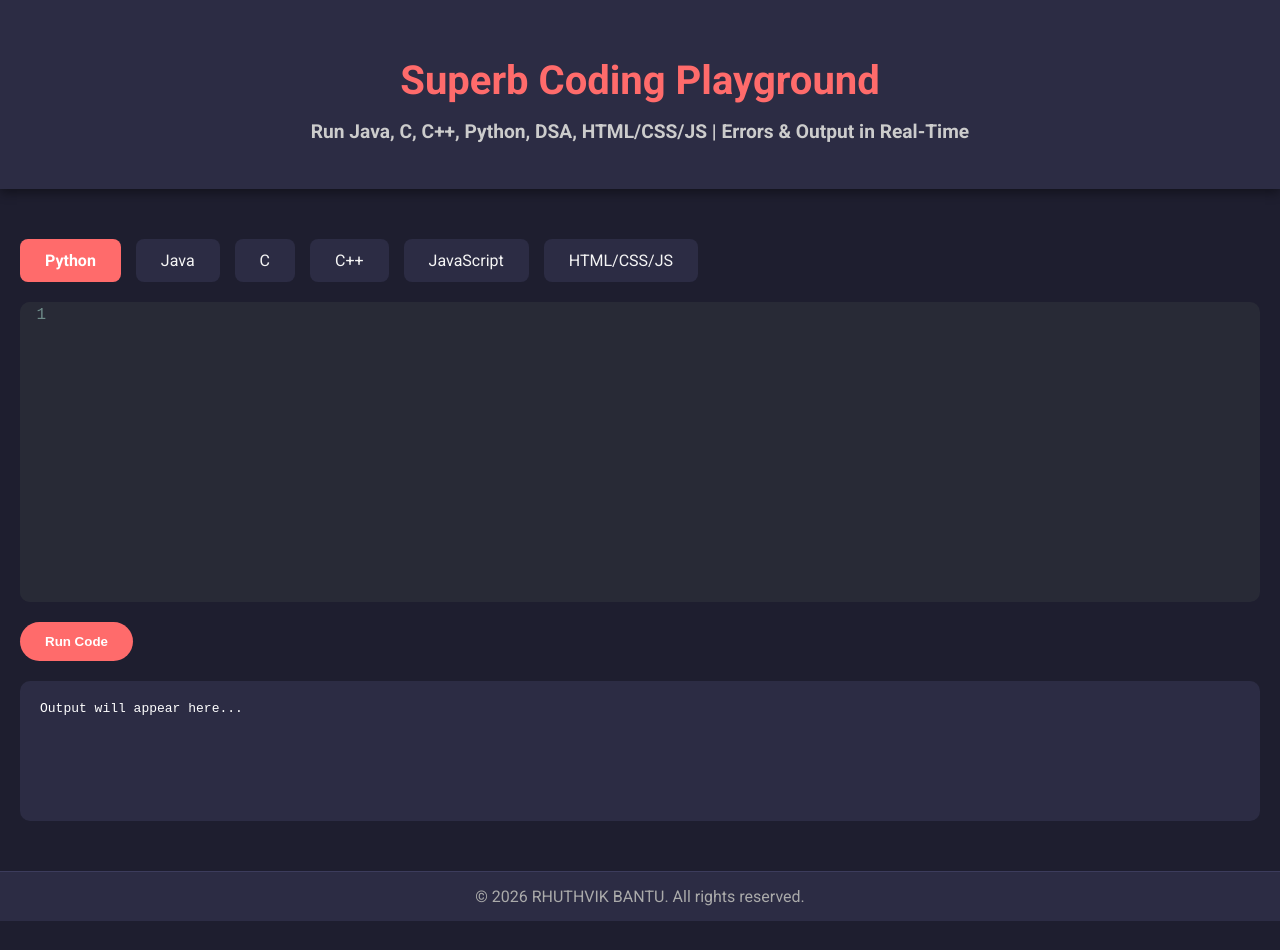
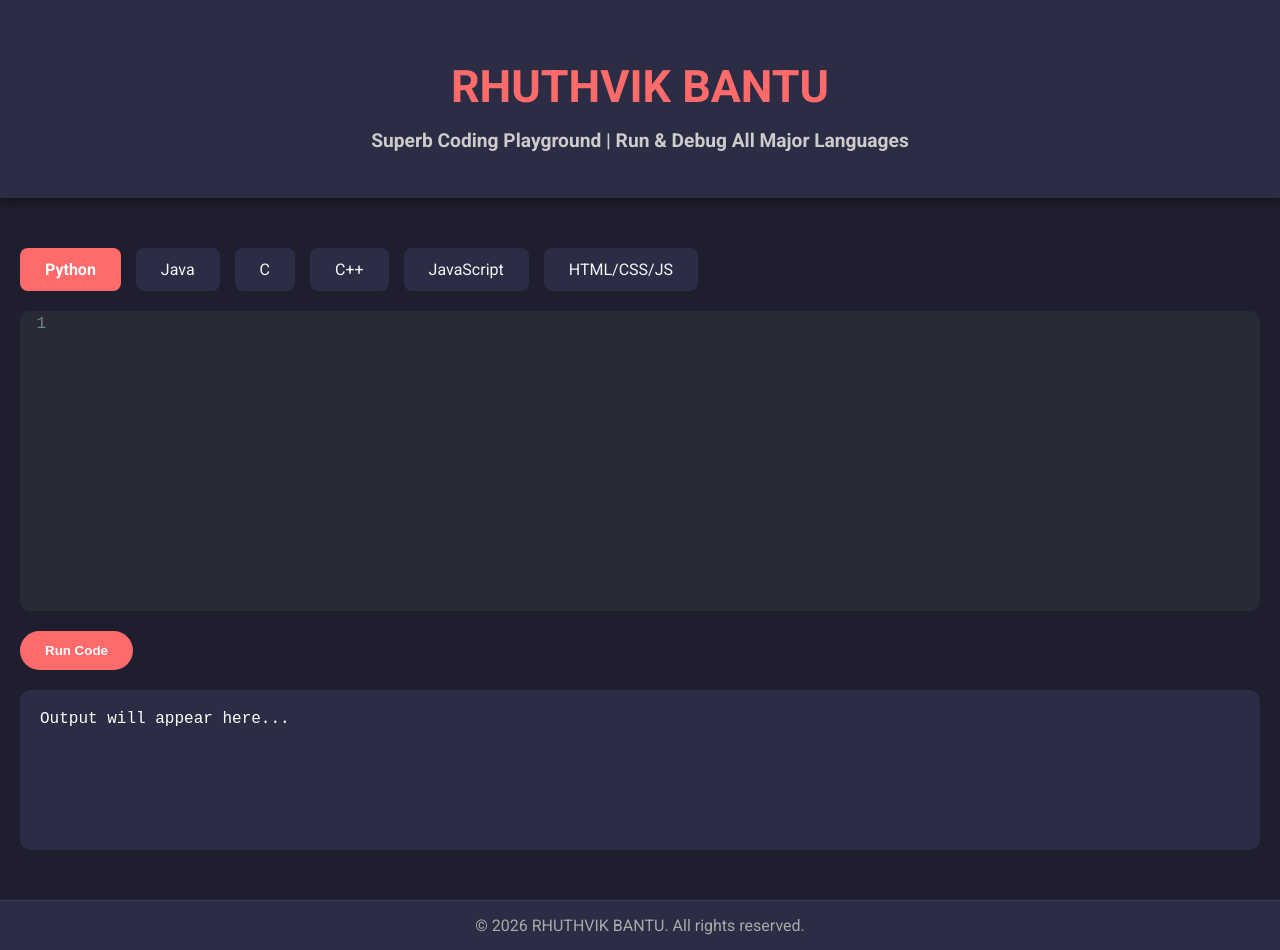
Before and after one commit to rhuthvik-bantu/all-languages-compiler, a plain HTML site: page index.html in a window 1280 px wide. Both pictures are taken after a click on the element "Python". Before the commit the page ends 921 px from the top, so only its background shows below. Drawn offline with nearby package versions, Linux system fonts and the light colour scheme.

Commit message:
Update HTML structure and styling for clarity

```diff
--- a/index.html
+++ b/index.html
@@ -3,14 +3,14 @@
 <head>
 <meta charset="UTF-8">
 <meta name="viewport" content="width=device-width, initial-scale=1.0">
-<title>Superb Coding Playground | RHUTHVIK</title>
+<title>RHUTHVIK BANTU | Superb Coding Playground</title>
+
+<!-- Fonts -->
+<link href="https://fonts.googleapis.com/css2?family=Roboto:wght@400;700&display=swap" rel="stylesheet">
 
 <!-- CodeMirror CSS -->
 <link rel="stylesheet" href="https://cdnjs.cloudflare.com/ajax/libs/codemirror/5.65.15/codemirror.min.css">
 <link rel="stylesheet" href="https://cdnjs.cloudflare.com/ajax/libs/codemirror/5.65.15/theme/dracula.min.css">
-
-<!-- Font -->
-<link href="https://fonts.googleapis.com/css2?family=Roboto:wght@400;700&display=swap" rel="stylesheet">
 
 <style>
 body{
@@ -25,7 +25,7 @@ header{
   background:#2c2c44;
   box-shadow:0 4px 10px rgba(0,0,0,0.4);
 }
-header h1{font-size:2.5rem;color:#ff6b6b;margin-bottom:10px;}
+header h1{font-size:2.8rem;color:#ff6b6b;margin-bottom:10px;}
 header h2{font-size:1.2rem;color:#cccccc;}
 
 .container{
@@ -36,9 +36,9 @@ header h2{font-size:1.2rem;color:#cccccc;}
 
 .tabs{
   display:flex;
+  flex-wrap:wrap;
   gap:15px;
   margin-bottom:20px;
-  flex-wrap:wrap;
 }
 .tab{
   padding:12px 25px;
@@ -72,11 +72,12 @@ button.run-btn:hover{transform:scale(1.05);}
   background:#2c2c44;
   padding:20px;
   border-radius:10px;
-  min-height:100px;
+  min-height:120px;
   white-space:pre-wrap;
   font-family:monospace;
   color:#ffffff;
   overflow-x:auto;
+  font-size:1rem;
 }
 footer{
   text-align:center;
@@ -86,13 +87,16 @@ footer{
   margin-top:50px;
   border-top:1px solid #3c3c5c;
 }
+
+@media(max-width:1024px){.CodeMirror{height:250px;}}
+@media(max-width:768px){header h1{font-size:2rem;}header h2{font-size:1rem;}}
 </style>
 </head>
 <body>
 
 <header>
-<h1>Superb Coding Playground</h1>
-<h2>Run Java, C, C++, Python, DSA, HTML/CSS/JS | Errors & Output in Real-Time</h2>
+<h1>RHUTHVIK BANTU</h1>
+<h2>Superb Coding Playground | Run & Debug All Major Languages</h2>
 </header>
 
 <div class="container">
@@ -148,7 +152,7 @@ tabs.forEach(tab=>{
     if(currentLang==='javascript') mode='javascript';
     if(currentLang==='html') mode='htmlmixed';
     editor.setOption('mode',mode);
-    editor.setValue(''); // clear previous code
+    editor.setValue('');
     document.getElementById('output').textContent='Output will appear here...';
   });
 });
@@ -170,7 +174,12 @@ document.querySelector('.run-btn').addEventListener('click',async ()=>{
       body:JSON.stringify({language:language,source:code})
     });
     const data = await response.json();
-    outputBox.textContent = data.output || 'No output';
+    // Show both output and errors
+    if(data.output){
+      outputBox.textContent = data.output;
+    }else{
+      outputBox.textContent = 'No output';
+    }
   }catch(err){
     outputBox.textContent = 'Error: '+err;
   }
```
